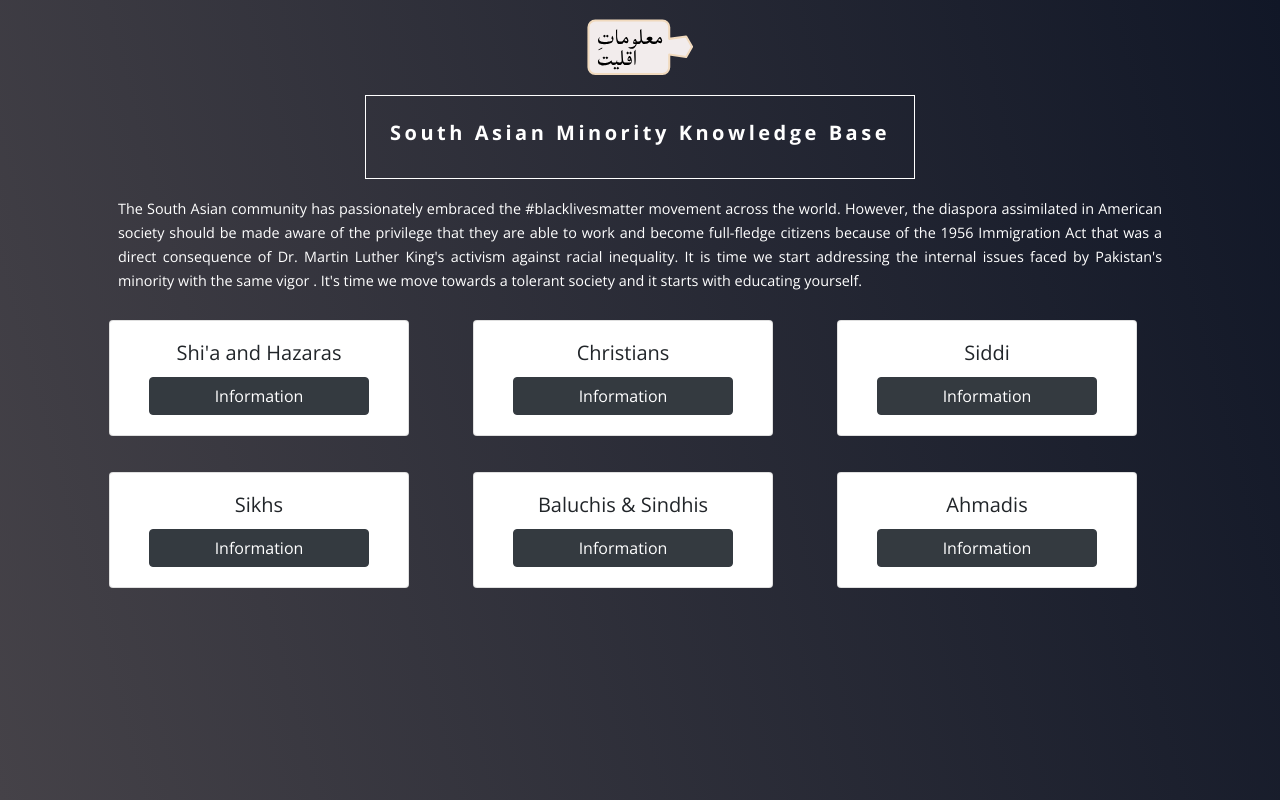
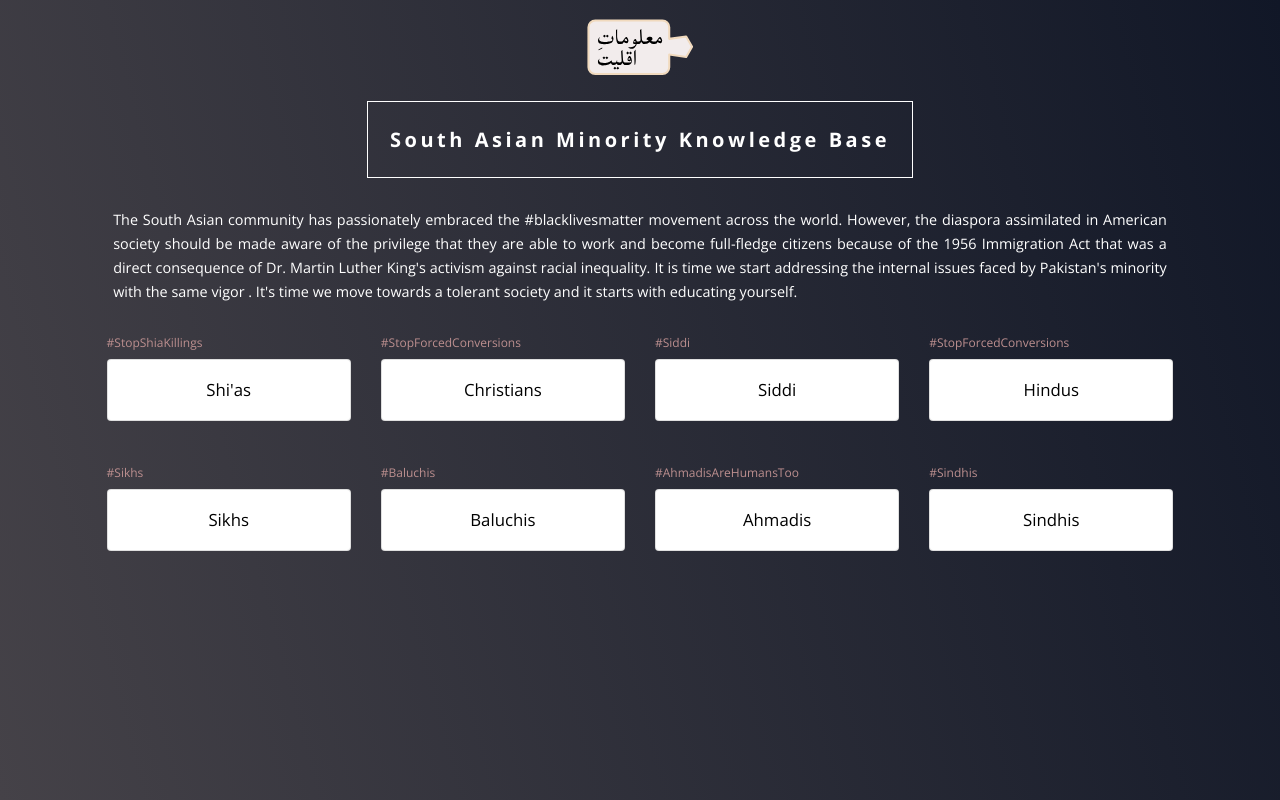
Before and after one commit to hamza121star/Books-on-South-Asian-Minority, a React (Create React App) app: page / in a window 1280 px wide. Built offline with nearby package versions, Linux system fonts and the light colour scheme.

Commit message:
hashtag added, card style fixed

```diff
--- a/src/App.css
+++ b/src/App.css
@@ -67,20 +67,20 @@ body {
 }
 
 .spacing{
-  padding:1.15rem 1.5rem;
+  padding:1.35rem 1.35rem;
 }
 
 .mainTitle{
   margin: auto;
-  width: 550px;
-  padding: 25px 10px;
-  border: 1px solid white;
 }
 
 .titleStyle{
-  font-size: 1.25rem;
+    font-size: 1.25rem;
     font-weight: 700;
     letter-spacing: 0.22rem;
+    line-height: 2rem;
+    border: 1px solid white;
+    padding:1.35rem 1.35rem;
     color: white;
 }
 .mottoStyle{
@@ -95,6 +95,20 @@ body {
   position: relative;
 }
 
+.card-wrapper{
+  position: relative;
+}
+
+.hashtag-holder{
+  width:300px;
+  position: relative;
+  text-align: left;
+}
+.hash-style{
+  color:rosybrown;
+  margin-bottom: 0.45rem;
+  font-size: 0.75rem;
+}
 .hovercard{
     display: block;
     grid-template-columns: 2fr 1fr 1fr;
@@ -144,25 +158,24 @@ body {
   fill:white;
 }
 
-.info-button{
-  width: 85%;
-}
-.info-button > a{
-  color:white;
-}
-
-.info-button > a:hover, .info-button > a:focus{
-  text-decoration: none;
-  color: white;
-}
-
 .section-title{
     color: #3a1c4a !important;
     font-weight: 700;
     letter-spacing: 1.05px;
 }
-.placard-style{
-  width: 300px;
+.placard-style > a{
+  color:black;
+  transition: 0.3s;
+}
+
+h5.cardName{
+  margin: 0;
+  font-size: 1.05rem;
+}
+.placard-style > a:hover, .placard-style > a:focus{
+  text-decoration: none;
+  color: black;
+  background-color: linen;
 }
 
 .button-rect{
@@ -196,7 +209,15 @@ body {
   .placard-style{
     width:100%;
     text-align: center;
-    margin: 1rem auto;
+    margin: 0.85rem auto;
+  }
+  h5.cardName{
+    margin: 0;
+    font-size: 1.25rem;
+  }
+  .hashtag-holder{
+    text-align: center;
+    width: 0;
   }
   .section{
     margin:0 auto;
@@ -233,6 +254,11 @@ body {
   .art-image-holder > img{
     width: 100% !important;
   }
+  .titleStyle{
+    font-size: 1.25rem;
+    padding: 1.35rem 1.15rem;
+    margin: 0rem 1.35rem;
+  }
 }
 
 
@@ -251,13 +277,21 @@ body {
   .inst-style{
     font-size: 0.75rem;
   }
+  .hashtag-holder{
+    text-align: center;
+    width: 0;
+  }
   .section-title{
     text-align: center;
   }
   .placard-style{
     width:100%;
     text-align: center;
-    margin: 1rem auto;
+    margin: 0.85rem auto;
+  }
+
+  .placard-style:hover, .placard-style:focus{
+    background-color: red !important;
   }
   .section{
     margin:0 auto;
--- a/src/main.js
+++ b/src/main.js
@@ -18,7 +18,7 @@ class Main extends React.Component {
           </header>
           <Container className="spacing">
           <Row className="spacing">
-            <div className="mainTitle spacing">
+            <div className="mainTitle">
                 <h1 className="titleStyle">South Asian Minority Knowledge Base</h1>
             </div>
             <div className="motto spacing">
@@ -29,55 +29,119 @@ class Main extends React.Component {
                 the same vigor . It's time we move towards a tolerant society and it starts with educating yourself.
                 </h5>
             </div>
-            <Col md={4}>
+            <Col md={3}>
+              <div className="card-wrapper">
+                <div className="hashtag-holder">
+                  <p className="hash-style">#StopShiaKillings</p>
+                </div>
                 <Card className="placard-style">
+                  <Link to="/shias">
                   <Card.Body>
-                  <Card.Title>Shi'a and Hazaras</Card.Title>
-                  <Button className="info-button" variant="dark"><Link to="/shias">Information</Link></Button>{' '}
+                    <h5 className="cardName">Shi'as</h5>
                   </Card.Body>
+                  </Link>
                 </Card>
+              </div>
             </Col>
-            <Col md={4}>
+            <Col md={3}>
+              <div className="card-wrapper">
+                <div className="hashtag-holder">
+                  <p className="hash-style">#StopForcedConversions</p>
+                </div>
                 <Card className="placard-style">
-                <Card.Body>
-                  <Card.Title>Christians</Card.Title>
-                  <Button className="info-button" variant="dark"><Link to="/christians">Information</Link></Button>{' '}
+                  <Link to="/christians">
+                    <Card.Body className="cardBody">
+                      <h5 className="cardName">Christians</h5>
                     </Card.Body>
+                  </Link>
                 </Card>
+              </div>
             </Col>
-            <Col md={4}>
+            <Col md={3}>
+              <div className="card-wrapper">
+                <div className="hashtag-holder">
+                  <p className="hash-style">#Siddi</p>
+                </div>
                 <Card className="placard-style">
-                <Card.Body>
-                  <Card.Title>Siddi</Card.Title>
-                  <Button className="info-button" variant="dark"><Link to="/siddi">Information</Link></Button>{' '}
+                  <Link to="/siddi">
+                  <Card.Body className="cardBody">
+                    <h5 className="cardName">Siddi</h5>
                   </Card.Body>
+                  </Link>
                 </Card>
+              </div>
+            </Col>
+            <Col md={3}>
+              <div className="card-wrapper">
+                <div className="hashtag-holder">
+                  <p className="hash-style">#StopForcedConversions</p>
+                </div>
+                <Card className="placard-style">
+                  <Link to="/ahmadis">
+                    <Card.Body className="cardBody">
+                      <h5 className="cardName">Hindus</h5>
+                    </Card.Body>
+                  </Link>
+                </Card>
+              </div>
             </Col>
           </Row>
           <Row className="spacing">
-            <Col md={4}>
+            <Col md={3}>
+              <div className="card-wrapper">
+                <div className="hashtag-holder">
+                  <p className="hash-style">#Sikhs</p>
+                </div>
                 <Card className="placard-style">
-                <Card.Body>
-                  <Card.Title>Sikhs</Card.Title>
-                  <Button className="info-button" variant="dark"><Link to="/sikhs">Information</Link></Button>{' '}
+                  <Link to="/sikhs">
+                    <Card.Body className="cardBody">
+                      <h5 className="cardName">Sikhs</h5>
                     </Card.Body>
+                  </Link>
                 </Card>
+              </div>
             </Col>
-            <Col md={4}>
+            <Col md={3}>
+              <div className="card-wrapper">
+                <div className="hashtag-holder">
+                  <p className="hash-style">#Baluchis</p>
+                </div>
                 <Card className="placard-style">
-                <Card.Body>
-                  <Card.Title>Baluchis & Sindhis</Card.Title>
-                  <Button className="info-button" variant="dark"><Link to="/baluchis">Information</Link></Button>{' '}
+                  <Link to="/baluchis">
+                    <Card.Body className="cardBody">
+                      <h5 className="cardName">Baluchis</h5>
                     </Card.Body>
+                  </Link>
                 </Card>
+              </div>
             </Col>
-            <Col md={4}>
+            <Col md={3}>
+              <div className="card-wrapper">
+                <div className="hashtag-holder">
+                  <p className="hash-style">#AhmadisAreHumansToo</p>
+                </div>
                 <Card className="placard-style">
-                <Card.Body>
-                  <Card.Title>Ahmadis</Card.Title>
-                  <Button className="info-button" variant="dark"><Link to="/ahmadis">Information</Link></Button>
+                  <Link to="/ahmadis">
+                    <Card.Body className="cardBody">
+                      <h5 className="cardName">Ahmadis</h5>
                     </Card.Body>
+                  </Link>
                 </Card>
+              </div>
+            </Col>
+            <Col md={3}>
+              <div className="card-wrapper">
+                <div className="hashtag-holder">
+                  <p className="hash-style">#Sindhis</p>
+                </div>
+                <Card className="placard-style">
+                  <Link to="/ahmadis">
+                    <Card.Body className="cardBody">
+                      <h5 className="cardName">Sindhis</h5>
+                    </Card.Body>
+                  </Link>
+                </Card>
+              </div>
             </Col>
           </Row>
 
```
Lines whose indentation alone changed are shown as unchanged.
